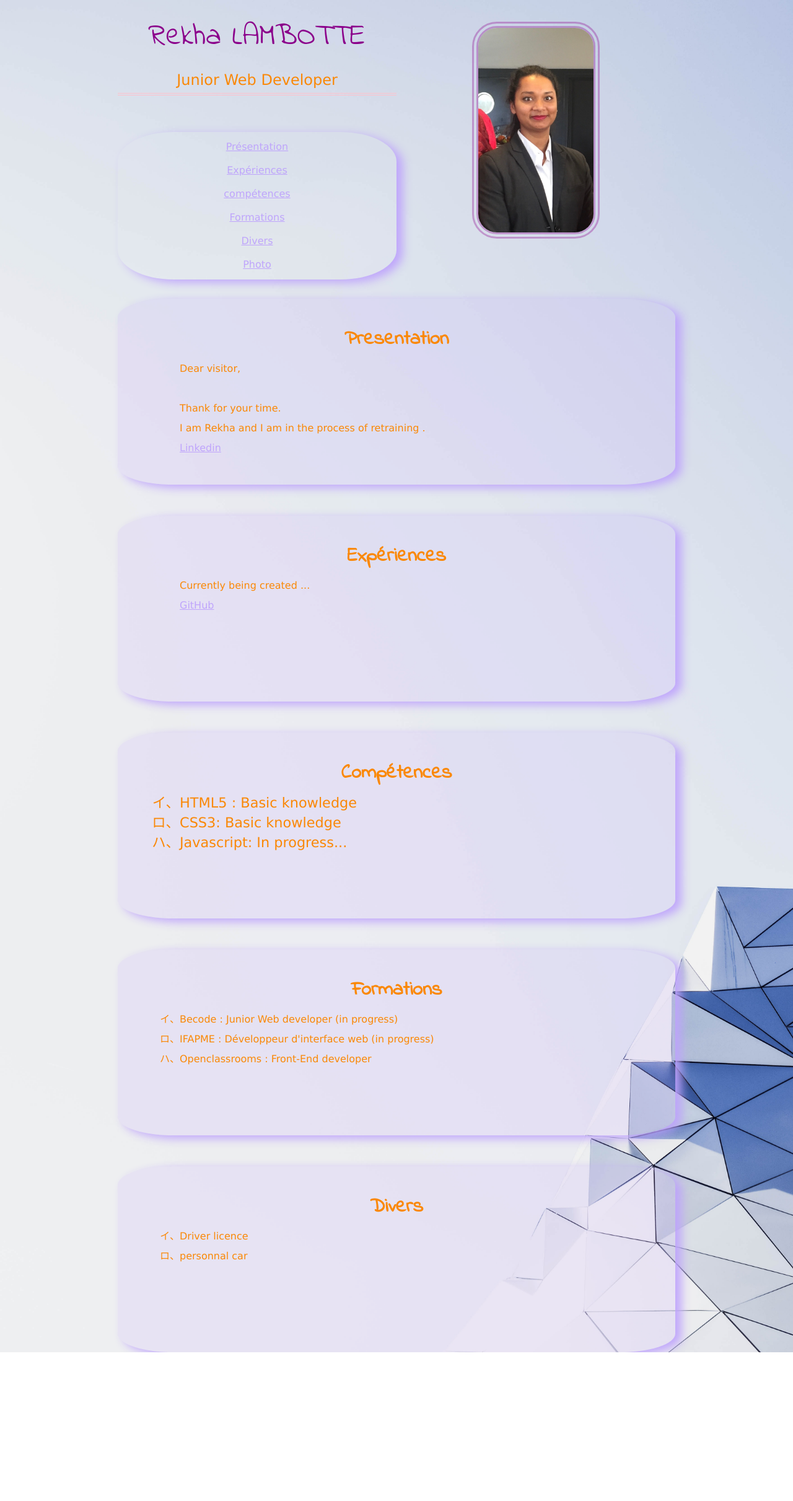
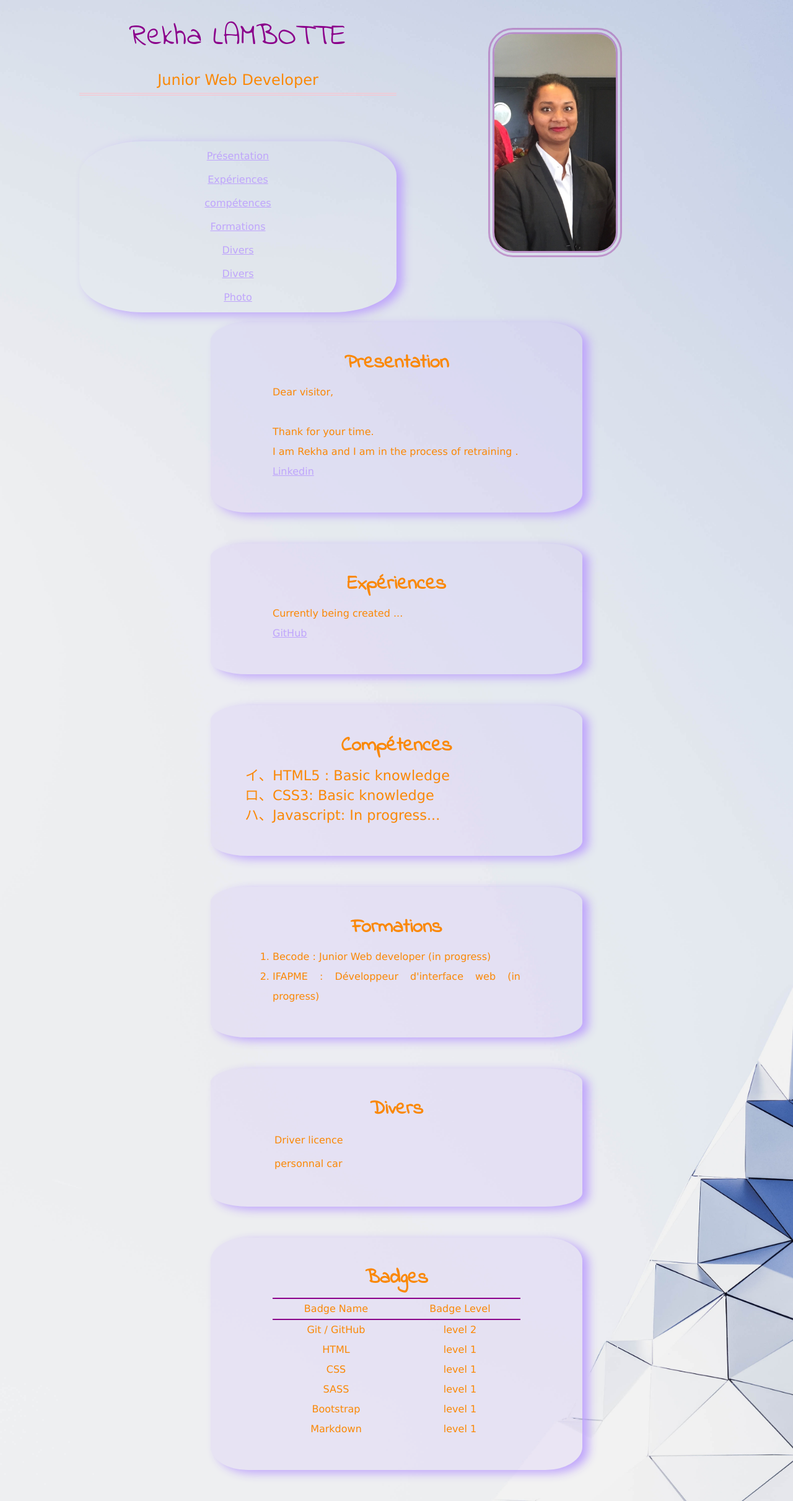
Before and after one commit to RekhaLambotte/CV-Rekha, a plain HTML site: page index.html in a window 1280 px wide. Shown: the whole page at 62% size. Before the commit the page ends 2182 px from the top, so only its background shows below. Drawn offline with Linux system fonts and the light colour scheme.

Commit message:
update to IFAPME end

```diff
--- a/index.html
+++ b/index.html
@@ -22,15 +22,16 @@
 					<a id="photo" href="image/photoCv.jpg" title="photo grand format" target="photoCV"><img class="mini" title="miniature" src="image/photoCvMini.jpg" /></a>
 				</div>
 
-				<div>
+				<div class="nav">
 				<nav class="menu">
 					<ul>
-						<li><a href="#Presentation">Présentation</a></li>
-						<li><a href="#Experience">Expériences</a></li>
-						<li><a href="#Competences">compétences</a></li>
-						<li><a href="#Formation">Formations</a></li>
-						<li><a href="#Divers">Divers</a></li>
-						<li><a href="image/photoCv.jpg" title="photo grand format" target="photoCV">Photo</a></li>
+						<li class="noPuce"><a href="#Presentation">Présentation</a></li>
+						<li class="noPuce"><a href="#Experience">Expériences</a></li>
+						<li class="noPuce"><a href="#Competences">compétences</a></li>
+						<li class="noPuce"><a href="#Formation">Formations</a></li>
+						<li class="noPuce"><a href="#Divers">Divers</a></li>
+						<li class="noPuce"><a href="#Badge">Divers</a></li>
+						<li class="noPuce"><a href="image/photoCv.jpg" title="photo grand format" target="photoCV">Photo</a></li>
 					</ul>
 
 				</nav>
@@ -64,19 +65,59 @@
 
 					<div class="form">
 						<H2 id="Formation"> Formations</H2>
-						<ul>
+						<ol>
 							<li> Becode : Junior Web developer (in progress)</li>
 							<li> IFAPME : Développeur d'interface web (in progress)</li>
-							<li> Openclassrooms : Front-End developer</li>
+						</ol>
 
-						</ul>
+
 					</div>
 
 					<div class="divers">
 						<H2 id="Divers"> Divers</H2>
 						<ul>
-							<li>Driver licence</li>					<li>personnal car</li>
+							<li class="noPuce">Driver licence</li>
+							<li class="noPuce">personnal car</li>
 						</ul>
+					</div>
+
+					<div class="badge">
+						<H2 id="Badge"> Badges</H2>
+						<table id="badge">
+							<thead class="line">
+							  <tr>
+								<th>Badge Name</th>
+								<th>Badge Level</th>
+							  </tr>
+							</thead>
+							<tbody class="line">
+							  <tr>
+								<td>Git / GitHub </td>
+								<td>level 2</td>
+							  </tr>
+							  <tr>
+								<td> HTML </td>
+								<td>level 1</td>
+							  </tr>
+							  <tr>
+								<td> CSS </td>
+								<td>level 1</td>
+							  </tr>
+							  <tr>
+								<td> SASS </td>
+								<td>level 1</td>
+							  </tr>
+							  <tr>
+								<td> Bootstrap </td>
+								<td>level 1</td>
+							  </tr>
+							  <tr>
+								<td> Markdown </td>
+								<td>level 1</td>
+							  </tr>
+							</tbody>
+						  </table>
+
 					</div>
 
 
--- a/style.css
+++ b/style.css
@@ -1,49 +1,22 @@
 *{
-    box-sizing: border-box;
     font-family: Verdana, Geneva, Tahoma, sans-serif;
-    max-width: 100%;
-
-
-}
-body {
-
     margin:0 ;
     padding:0 ;
-    color: rgb(250, 136, 6);
-    text-align: justify;
-    background-image: url(image/backImg.jpg);
-    background-size: cover;
-    line-height: 2em;
 
 }
 
-li {
+ul {
     list-style-type: katakana-iroha;
+}
+ol{
+    list-style-type:decimal;
 }
 
 .main {
     width: 80%;
     border-radius: 20px;
-    max-width: 900px;
     margin-left: auto;
     margin-right: auto;
-
-}
-
-.grid {
-    display: grid;
-    grid-template-columns: repeat(2, 1fr);
-    grid-template-rows: 40% 10% 50%;
-}
-
-h1 {
-    font-family: 'Indie Flower', cursive;
-    margin-top: 30px;
-    padding: 5px 10px;
-    text-align: center;
-    font-size: 3rem;
-    color: darkmagenta;
-    line-height: 3rem;
 }
 
 h2{
@@ -56,17 +29,12 @@ h2{
 
 .jobname{
     border-bottom: double 4px pink;
-    font-size: 1.5rem;
-    grid-column: 1/2 ;
-    grid-row: 1 ;
     margin-top: 20px;
     padding: 5px 10px;
     text-align: center;
 }
 
 .menu {
-    grid-column: 2/3 ;
-    grid-row: 3 ;
     margin-top: 40px;
     padding: 5px 10px;
     box-shadow: 10px 5px 15px rgba(189, 162, 252, 0.952);
@@ -74,7 +42,7 @@ h2{
     text-align: center;
 }
 
-.menu>ul>li {
+.noPuce {
     list-style: none;
     padding: 3px;
 }
@@ -86,6 +54,134 @@ a:hover{
     color:  rgb(250, 136, 6);
 }
 
+.pres, .exp, .comp, .form, .divers,.badge {
+    margin-top: 50px;
+    padding: 50px 100px;
+    box-shadow: 10px 5px 15px rgba(189, 162, 252, 0.952);
+    border-radius: 10%;
+    background-color: rgba(189, 162, 252, 0.158);
+}
+
+#badge{
+    width: 100%;
+}
+
+.listComp {
+    font-size: 1.4em;
+}
+
+@media screen and (max-width: 1000px) {
+
+    body {
+        color: rgb(250, 136, 6);
+        background-color: black;
+        text-align: justify;
+        line-height: 2em;
+    }
+    .main {
+        width: 90%;
+        max-width: 700px;
+        display: flex;
+        flex-direction: column;
+    }
+
+    .pres{
+        display: none;
+    }
+    h1 {
+        font-family: 'Indie Flower', cursive;
+        margin-top: 30px;
+        padding: 5px 10px;
+        text-align: center;
+        font-size: 3rem;
+        color: pink;
+        line-height: 3rem;
+    }
+
+    .grid{
+        display: flex;
+        flex-wrap: wrap;
+        justify-content: center;
+    }
+
+    .name{
+        width:100%;
+    }
+
+    .photo {
+        display: flex;
+        margin-left: auto;
+        margin-right: auto;
+        align-items: center;
+        justify-content: center;
+    }
+
+    .mini{
+        width: auto;
+        height: 250px;
+        border-radius: 50%;
+        border: double 10px pink;
+        margin: 30px;
+    }
+
+    .nav{
+        width:50%;
+    }
+
+    .pres, .exp, .comp, .form, .divers, .badge {
+        height: auto;
+        width: 400px;
+        margin: 50px auto;
+
+    }
+    .line{
+        border-top: 2px solid white;
+        text-align: center;
+    }
+
+
+}
+@media screen and (min-width: 1001px) {
+
+    body {
+    color: rgb(250, 136, 6);
+    text-align: justify;
+    background-image: url(image/backImg.jpg);
+    background-size: cover;
+    line-height: 2em;
+
+    }
+
+    .main {
+        width: 80%;
+        max-width: 1100px;
+    }
+
+    .grid {
+        display: grid;
+        grid-template-columns: repeat(2, 1fr);
+        grid-template-rows: 40% 10% 50%;
+    }
+    h1 {
+        font-family: 'Indie Flower', cursive;
+        margin-top: 30px;
+        padding: 5px 10px;
+        text-align: center;
+        font-size: 3rem;
+        color: darkmagenta;
+        line-height: 3rem;
+    }
+    .jobname{
+        font-size: 1.5rem;
+        grid-column: 1/2 ;
+        grid-row: 1 ;
+    }
+
+    .menu {
+        grid-column: 2/3 ;
+        grid-row: 3 ;
+    }
+
     .photo {
         display: flex;
         margin-left: auto;
@@ -93,7 +189,7 @@ a:hover{
         grid-column: 2;
         grid-row: 1/4;
         padding: 5%;
-    max-width: 500px;
+        max-width: 600px;
         align-items: center;
         justify-content: center;
     }
@@ -105,16 +201,15 @@ a:hover{
         border: double 10px rgba(139, 0, 139, 0.331);
     }
 
-.pres, .exp, .comp, .form, .divers {
+    .pres, .exp, .comp, .form, .divers, .badge {
+        height: auto;
+        width: 400px;
+        margin: 50px auto;
 
-    margin-top: 50px;
-    padding: 50px 100px;
-    box-shadow: 10px 5px 15px rgba(189, 162, 252, 0.952);
-    border-radius: 10%;
-    height: 300px;
-    background-color: rgba(189, 162, 252, 0.158);
+    }
+    .line{
+        border-top: 2px solid  rgb(139, 0, 139);
+        text-align: center;
     }
 
-.listComp {
-    font-size: 1.4em;
 }
```
Lines whose indentation alone changed are shown as unchanged.
